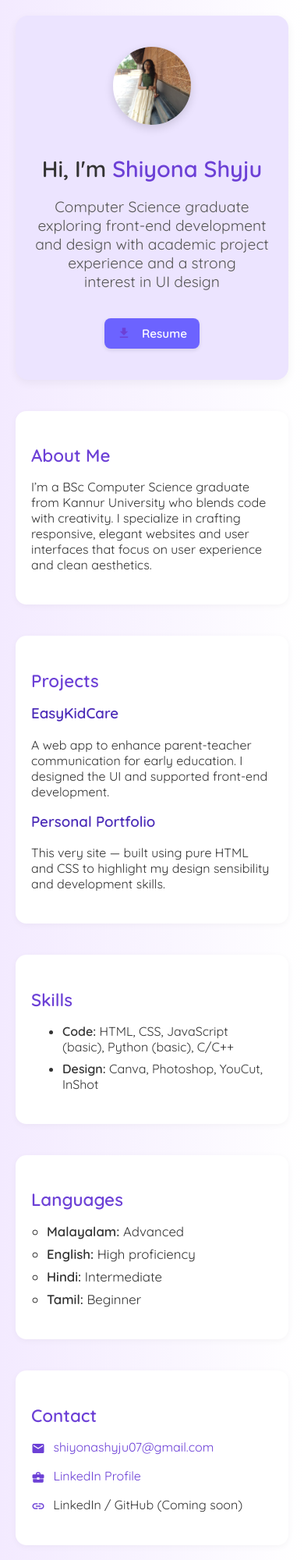
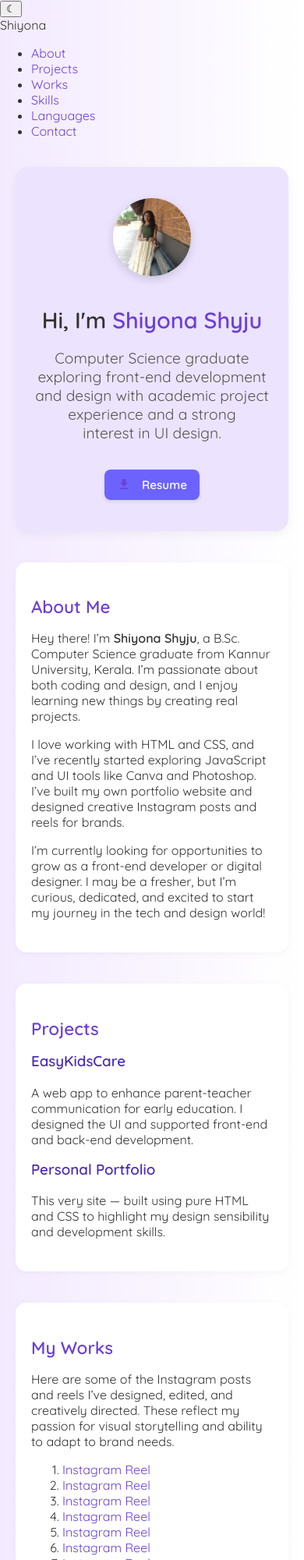
Before and after one commit to shiyonashyju/shiyonashyju.github.io, a plain HTML site: page index.html in a window 390 px wide. Shown: the top 2000 px of the page at 78% size. Drawn offline with nearby package versions, Linux system fonts and the light colour scheme.

Commit message:
Update index.html

```diff
--- a/index.html
+++ b/index.html
@@ -7,27 +7,56 @@
   <link href="https://fonts.googleapis.com/css2?family=Quicksand:wght@400;600&display=swap" rel="stylesheet">
   <link href="https://fonts.googleapis.com/icon?family=Material+Icons" rel="stylesheet">
   <link rel="stylesheet" href="style.css" />
+  <link href="https://unpkg.com/aos@2.3.1/dist/aos.css" rel="stylesheet">
+  <link rel="icon" type="image/png" href="images/favicon.png" />
 </head>
 <body>
 
-  <div class="container">
+  <!-- 🌙 Dark Mode Toggle -->
+  <button id="darkModeToggle" class="toggle-btn" aria-label="Toggle Dark Mode">☾</button>
+
+  <!-- 🔗 Navigation -->
+  <nav class="navbar">
+    <div class="nav-content">
+      <div class="nav-brand">Shiyona</div>
+      <ul class="nav-links">
+        <li><a href="#about">About</a></li>
+        <li><a href="#projects">Projects</a></li>
+        <li><a href="#my-works">Works</a></li>
+        <li><a href="#skills">Skills</a></li>
+        <li><a href="#languages">Languages</a></li>
+        <li><a href="#contact">Contact</a></li>
+      </ul>
+    </div>
+  </nav>
+
+  <!-- 🧾 Main Content -->
+  <main class="container">
+
+    <!-- 🎯 Hero Section -->
     <header class="hero">
-      <img src="profile.jpg" alt="Shiyona Profile" class="profile-img" onerror="this.style.display='none'">
+      <img src="profile.jpg" alt="Shiyona Shyju Profile Picture" class="profile-img" onerror="this.style.display='none'">
       <h1>Hi, I'm <span class="highlight">Shiyona Shyju</span></h1>
-      <p class="subheading">Computer Science graduate exploring front-end development and design  with academic project experience and a strong interest in UI design</p>
-      <a href="Shiyona-Resume.pdf" download class="btn"><span class="material-icons">download</span> Resume</a>
+      <p class="subheading">Computer Science graduate exploring front-end development and design with academic project experience and a strong interest in UI design.</p>
+      <a href="Shiyona-Resume.pdf" download class="btn">
+        <span class="material-icons">download</span> Resume
+      </a>
     </header>
 
-    <section id="about">
+    <!-- 👩‍💻 About -->
+    <section id="about" data-aos="slide-up">
       <h2>About Me</h2>
-      <p>I’m a BSc Computer Science graduate from Kannur University who blends code with creativity. I specialize in crafting responsive, elegant websites and user interfaces that focus on user experience and clean aesthetics.</p>
+      <p>Hey there! I’m <strong>Shiyona Shyju</strong>, a B.Sc. Computer Science graduate from Kannur University, Kerala. I’m passionate about both coding and design, and I enjoy learning new things by creating real projects.</p>
+      <p>I love working with HTML and CSS, and I’ve recently started exploring JavaScript and UI tools like Canva and Photoshop. I’ve built my own portfolio website and designed creative Instagram posts and reels for brands.</p>
+      <p>I’m currently looking for opportunities to grow as a front-end developer or digital designer. I may be a fresher, but I’m curious, dedicated, and excited to start my journey in the tech and design world!</p>
     </section>
 
-    <section id="projects">
+    <!-- 🛠 Projects -->
+    <section id="projects" data-aos="slide-up">
       <h2>Projects</h2>
       <div class="project">
-        <h3>EasyKidCare</h3>
-        <p>A web app to enhance parent-teacher communication for early education. I designed the UI and supported front-end development.</p>
+        <h3>EasyKidsCare</h3>
+        <p>A web app to enhance parent-teacher communication for early education. I designed the UI and supported front-end and back-end development.</p>
       </div>
       <div class="project">
         <h3>Personal Portfolio</h3>
@@ -35,33 +64,98 @@
       </div>
     </section>
 
-    <section id="skills">
+    <!-- 🎨 My Works -->
+    <section id="my-works" data-aos="slide-up">
+      <h2>My Works</h2>
+      <p>Here are some of the Instagram posts and reels I’ve designed, edited, and creatively directed. These reflect my passion for visual storytelling and ability to adapt to brand needs.</p>
+      <ol>
+        <li><a href="https://www.instagram.com/reel/DKtXPHKz9Wt/" target="_blank">Instagram Reel</a></li>
+        <li><a href="https://www.instagram.com/reel/DKy2fZnTtz3/" target="_blank">Instagram Reel</a></li>
+        <li><a href="https://www.instagram.com/reel/DKrKPjvxqG6/" target="_blank">Instagram Reel</a></li>
+        <li><a href="https://www.instagram.com/reel/DKt95-rJTDY/" target="_blank">Instagram Reel</a></li>
+        <li><a href="https://www.instagram.com/reel/DKwm3X_pC2y/" target="_blank">Instagram Reel</a></li>
+        <li><a href="https://www.instagram.com/reel/DKy35DWREe4/" target="_blank">Instagram Reel</a></li>
+        <li><a href="https://www.instagram.com/reel/DKwlgw4SDVs/" target="_blank">Instagram Reel</a></li>
+        <li><a href="https://www.instagram.com/p/DK5GRKGBm9D/" target="_blank">Instagram Post</a></li>
+      </ol>
+
+      <h2>Visual Samples</h2>
+      <div class="work">
+        <img src="images/insta-post-1.jpg" alt="Instagram Design Sample">
+        <p><a href="https://www.instagram.com/p/DK5JszENz5M/" target="_blank">View Post On Instagram</a></p>
+      </div>
+      <div class="work">
+        <img src="images/insta-reel-1.JPG" alt="Instagram Design Sample">
+        <p><a href="https://www.instagram.com/reel/DLFLYD1RoDM/" target="_blank">View Reel On Instagram</a></p>
+      </div>
+      <div class="work">
+        <img src="images/insta-reel-2.JPG" alt="Instagram Design Sample">
+        <p><a href="https://www.instagram.com/reel/DK4LQxmRCul/" target="_blank">View Reel On Instagram</a></p>
+      </div>
+    </section>
+
+    <!-- ⚙️ Skills -->
+    <section id="skills" data-aos="slide-up">
       <h2>Skills</h2>
       <ul class="skills-list">
-        <li><strong>Code:</strong> HTML, CSS, JavaScript (basic), Python (basic), C/C++</li>
-        <li><strong>Design:</strong> Canva, Photoshop, YouCut, InShot</li>
+        <li><strong>Code:</strong> HTML, CSS, JavaScript (basic), Python (basic), C/C++ (basic)</li>
+        <li><strong>Design:</strong> Canva, Photoshop, VN, InShot</li>
       </ul>
     </section>
 
-    <section id="languages">
+    <!-- 🗣 Languages -->
+    <section id="languages" data-aos="slide-up">
       <h2>Languages</h2>
       <ul class="languages-list">
         <li><strong>Malayalam:</strong> Advanced</li>
         <li><strong>English:</strong> High proficiency</li>
         <li><strong>Hindi:</strong> Intermediate</li>
         <li><strong>Tamil:</strong> Beginner</li>
-
       </ul>
     </section>
 
-
-    <section id="contact">
+    <!-- 📬 Contact -->
+    <section id="contact" data-aos="slide-up">
       <h2>Contact</h2>
+      <p>If you’d like to work together, collaborate, or just say hi — feel free to reach out!</p>
       <p><span class="material-icons">email</span> <a href="mailto:shiyonashyju07@gmail.com">shiyonashyju07@gmail.com</a></p>
       <p><span class="material-icons">business_center</span> <a href="https://www.linkedin.com/in/shiyona-shyju-773132355" target="_blank">LinkedIn Profile</a></p>
-      <p><span class="material-icons">link</span> LinkedIn / GitHub (Coming soon)</p>
+      <p><span class="material-icons">link</span> <a href="https://github.com/shiyonashyju" target="_blank">GitHub</a></p>
     </section>
-  </div>
+
+  </main>
+
+  <!-- ⬆ Scroll to Top -->
+  <button id="toTopBtn" class="to-top-btn" title="Go to top">↑</button>
+
+  <!-- 📦 Scripts -->
+  <script src="https://unpkg.com/aos@2.3.1/dist/aos.js"></script>
+  <script>
+    AOS.init({
+      duration: 700,
+      once: false,
+      offset: 80
+    });
+
+    const toggle = document.getElementById('darkModeToggle');
+    toggle.addEventListener('click', () => {
+      document.body.classList.toggle('dark-mode');
+      toggle.textContent = document.body.classList.contains('dark-mode') ? '☀' : '☾';
+    });
+
+    const toTopBtn = document.getElementById('toTopBtn');
+    window.onscroll = () => {
+      toTopBtn.style.display = window.scrollY > 300 ? 'block' : 'none';
+    };
+    toTopBtn.onclick = () => {
+      window.scrollTo({ top: 0, behavior: 'smooth' });
+    };
+  </script>
+
+  <!-- 📄 Footer -->
+  <footer style="text-align:center; font-size: 0.9rem; padding: 20px; color: #888;">
+    © 2025 Shiyona Shyju. All rights reserved.
+  </footer>
 
 </body>
 </html>
```
Lines whose indentation alone changed are shown as unchanged.
